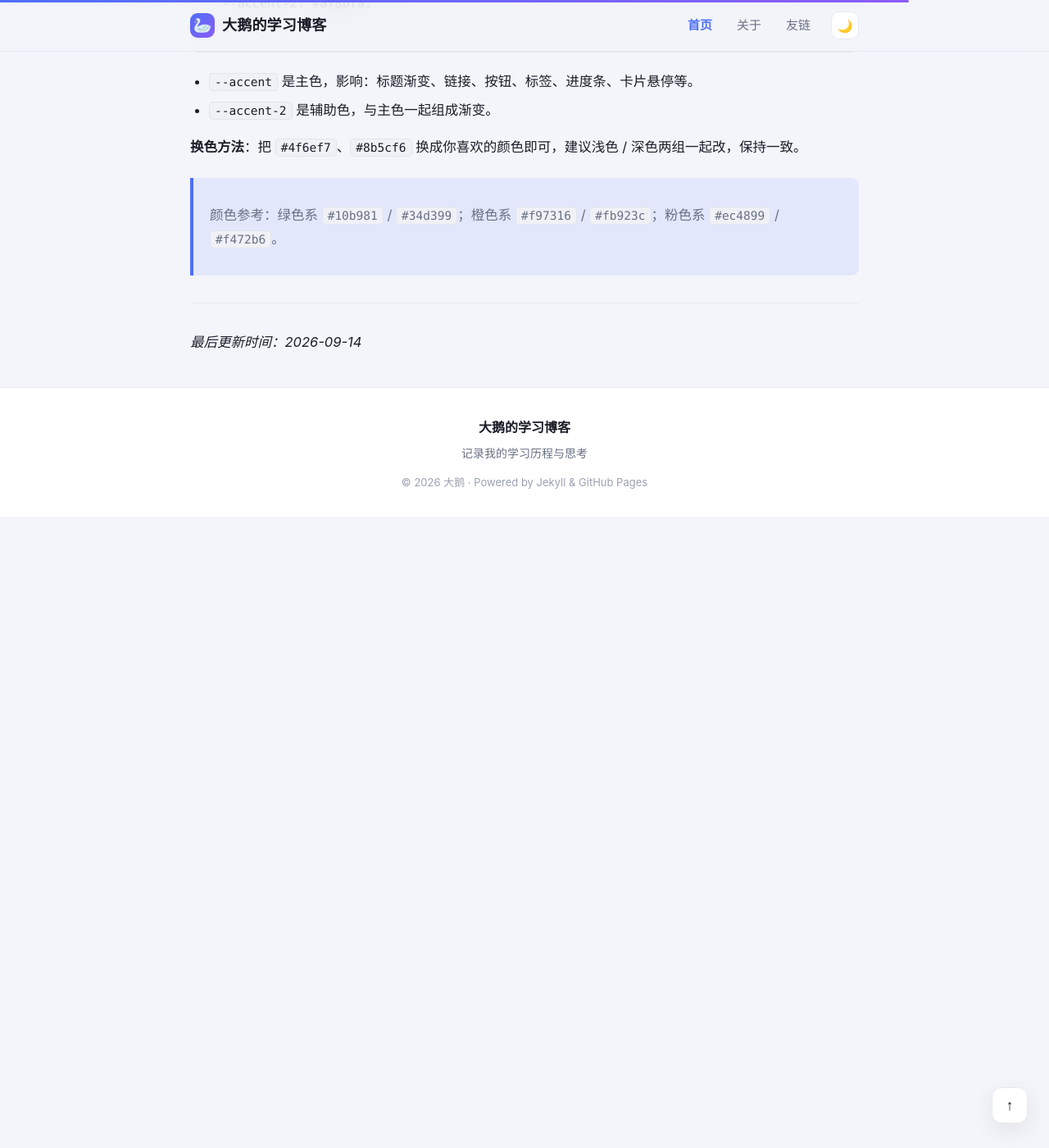
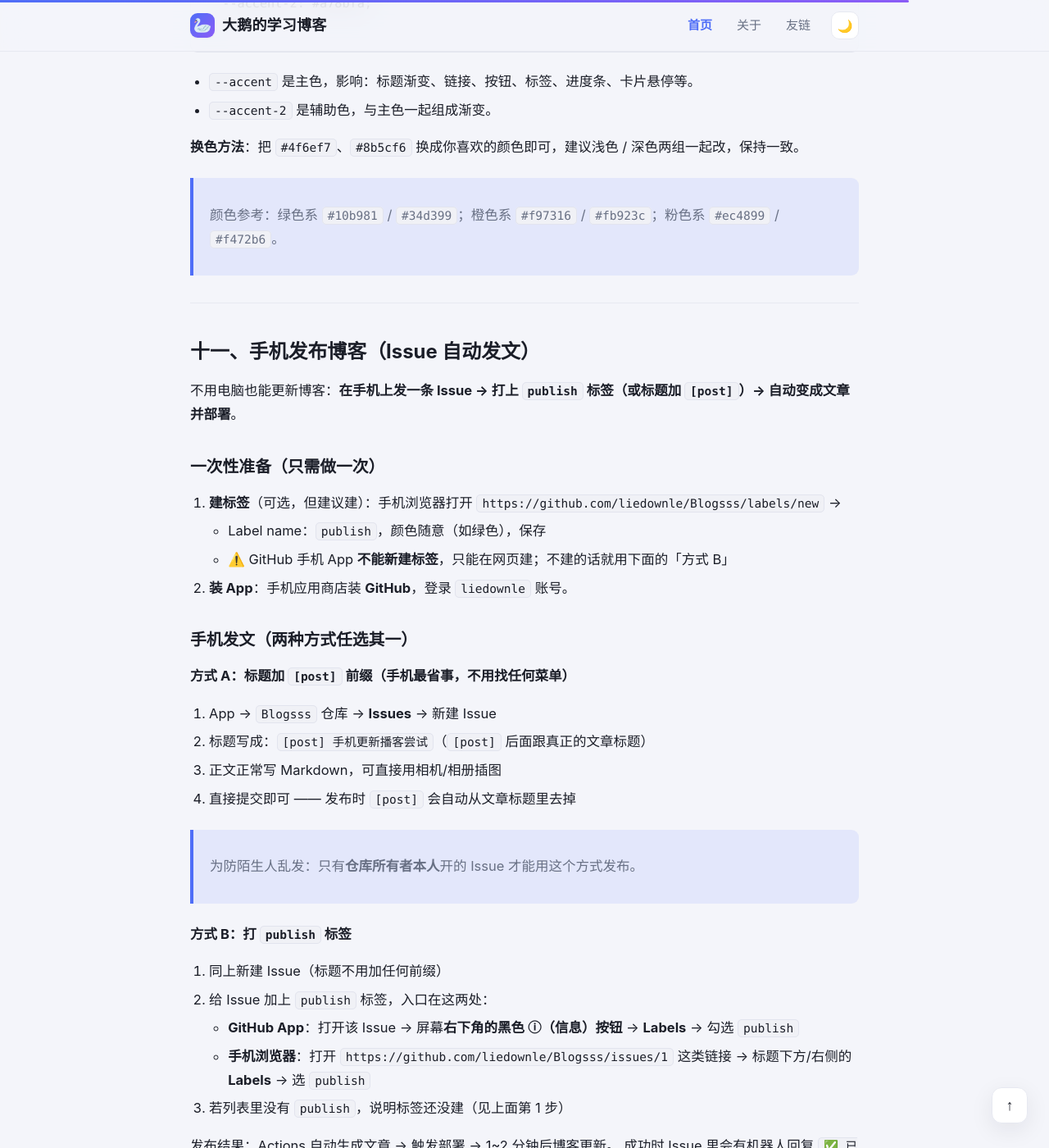
Before and after one commit to liedownle/Blogsss, a Jekyll site: the page built from 操作手册.md, in a window 1280 px wide and 1400 px high, scrolled down 8884 px. Shown: the whole window at 82% size. Built offline with Jekyll 4.4.1, drawn with Linux system fonts in a browser that asks for light colours; our own code applies the rules of GitHub Pages for plain Markdown files; before the commit the page ends 9514 px from its top, so only the background shows below that; some of the changed text lies outside the part shown.

Commit message:
feat: publish post from issue

````diff
--- a/操作手册.md
+++ b/操作手册.md
@@ -312,4 +312,73 @@
 
 ---
 
-*最后更新时间：2026-09-14*
+## 十一、手机发布博客（Issue 自动发文）
+
+不用电脑也能更新博客：**在手机上发一条 Issue → 打上 `publish` 标签（或标题加 `[post]`）→ 自动变成文章并部署**。
+
+### 一次性准备（只需做一次）
+
+1. **建标签**（可选，但建议建）：手机浏览器打开 `https://github.com/liedownle/Blogsss/labels/new` →
+   - Label name：`publish`，颜色随意（如绿色），保存
+   - ⚠️ GitHub 手机 App **不能新建标签**，只能在网页建；不建的话就用下面的「方式 B」
+2. **装 App**：手机应用商店装 **GitHub**，登录 `liedownle` 账号。
+
+### 手机发文（两种方式任选其一）
+
+**方式 A：标题加 `[post]` 前缀（手机最省事，不用找任何菜单）**
+
+1. App → `Blogsss` 仓库 → **Issues** → 新建 Issue
+2. 标题写成：`[post] 手机更新播客尝试`（`[post]` 后面跟真正的文章标题）
+3. 正文正常写 Markdown，可直接用相机/相册插图
+4. 直接提交即可 —— 发布时 `[post]` 会自动从文章标题里去掉
+
+> 为防陌生人乱发：只有**仓库所有者本人**开的 Issue 才能用这个方式发布。
+
+**方式 B：打 `publish` 标签**
+
+1. 同上新建 Issue（标题不用加任何前缀）
+2. 给 Issue 加上 `publish` 标签，入口在这两处：
+   - **GitHub App**：打开该 Issue → 屏幕**右下角的黑色 ⓘ（信息）按钮** → **Labels** → 勾选 `publish`
+   - **手机浏览器**：打开 `https://github.com/liedownle/Blogsss/issues/1` 这类链接 → 标题下方/右侧的 **Labels** → 选 `publish`
+3. 若列表里没有 `publish`，说明标签还没建（见上面第 1 步）
+
+发布结果：Actions 自动生成文章 → 触发部署 → 1~2 分钟后博客更新。
+成功时 Issue 里会有机器人回复 `✅ 已发布：_posts/xxx.md`。
+
+> 已经发过的 Issue 想重新发布：改一下标题加 `[post]` 前缀，或编辑正文保存，都会重新触发（内容没变会提示"无需重新发布"）。
+
+### 可选：加密 / 指定分类 / 指定日期
+
+在正文**最开头**写一段 front matter 即可，不写则分类默认为「随笔」、不加密：
+
+```markdown
+---
+categories: 技术探索
+encrypted: true
+---
+
+正文从这里开始……
+```
+
+可用的键：`categories`、`encrypted`、`date`（如 `2026-10-21 10:00:00 +0800`）、`title`。
+
+### 手机插图会自动处理
+
+Issue 正文里插入的图片，工作流会自动下载到 `assets/images/` 并改写成 `/Blogsss/assets/images/xxx`。
+**不用手动加 `/Blogsss/` 前缀**（这一条是手机发文相比电脑写文的便利之处）。
+
+### 修改 / 重新发布
+
+- **改文章内容**：直接编辑 Issue 标题/正文并保存，会自动重新同步（内容没变化时会提示"无需重新发布"）。
+- **强制重发**：把标题加上 `[post]` 前缀，或先移除 `publish` 标签再重新加上。
+- **删除文章**：Issue 删掉不会删文章，需要到 GitHub 网页进入 `_posts/` 删除对应 `.md` 文件。
+- **同一 Issue 只对应一篇文章**，改标题不会生成新文件（靠文章头部的 `issue_number` 识别）。
+
+### 出问题怎么查
+
+仓库 **Actions** 页 → 点最新的 **Issue to Post** 运行记录看日志；
+发布链路是：`Issue to Post`（生成文章 + 提交）→ 自动触发 `Build and Deploy with Encryption`（构建部署），两个都变绿才算成功。
+
+---
+
+*最后更新时间：2026-10-21*
````
Also changed, not shown: scripts/issue-to-post.js (added, +215 -0 lines), .github/workflows/issue-to-post.yml (added), README.md.
